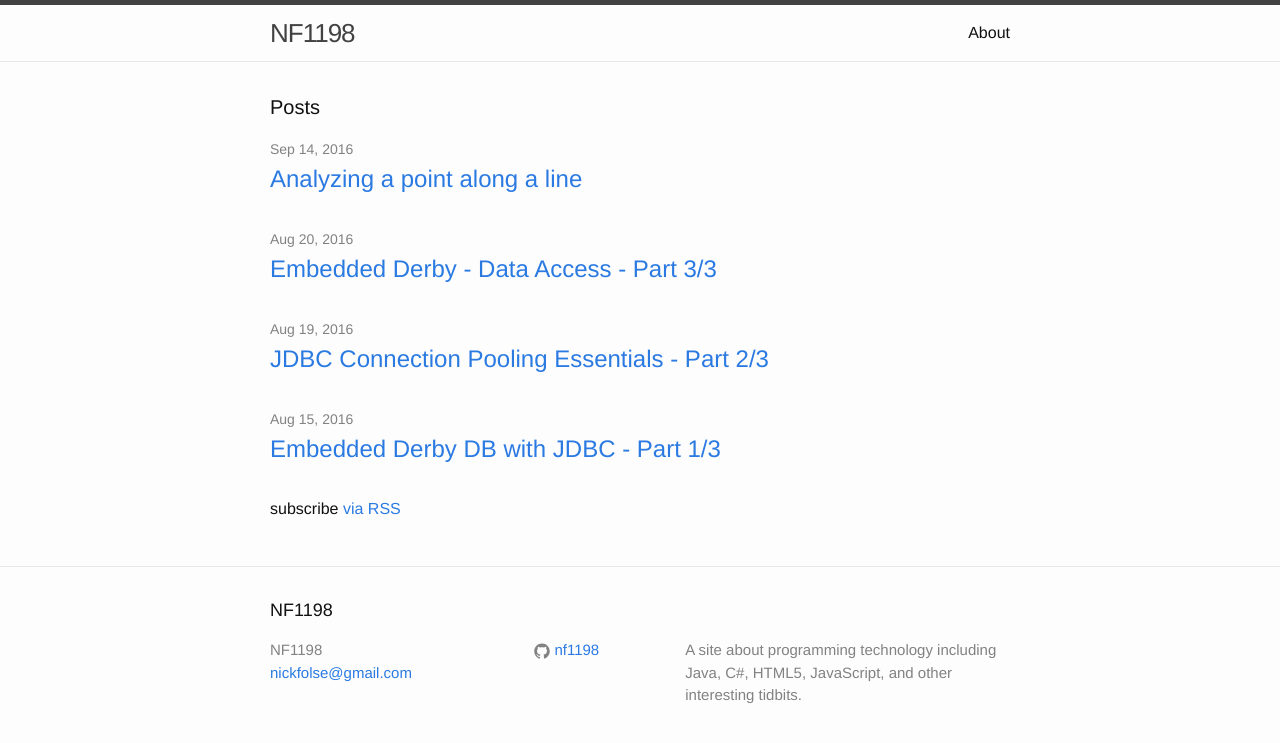
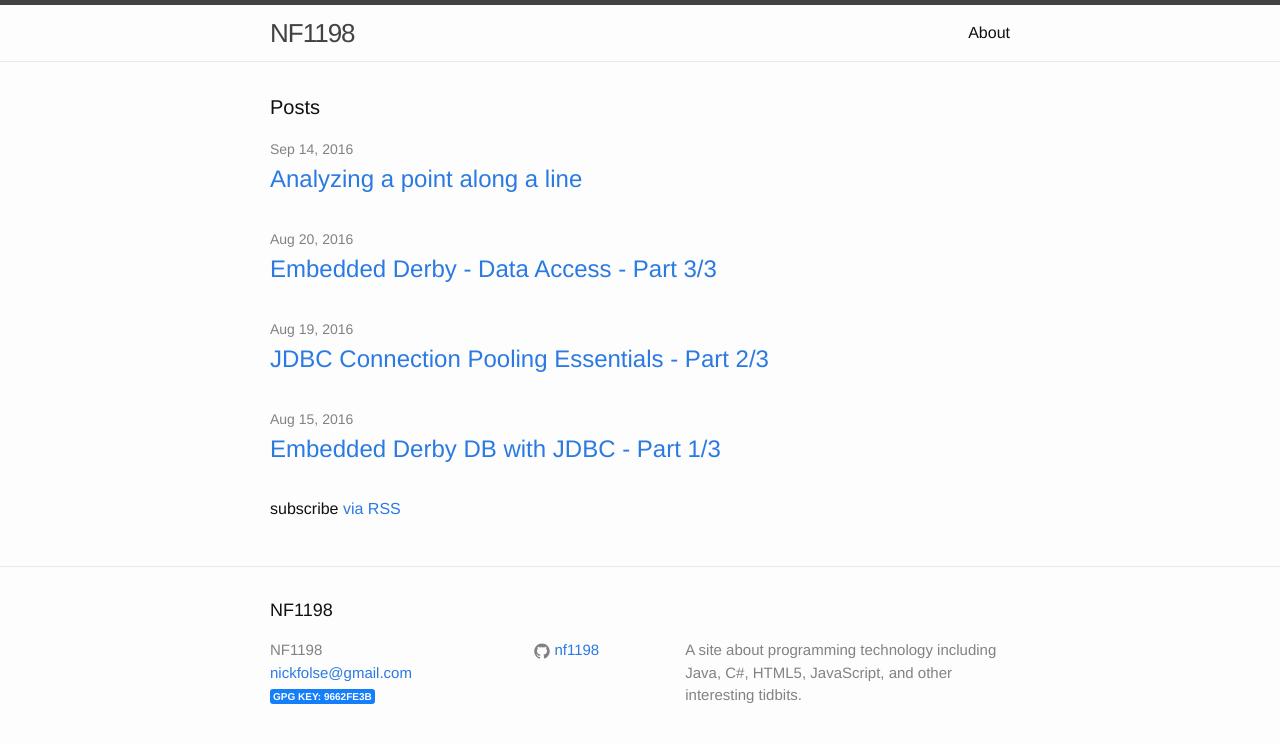
Before and after one commit to NF1198/nf1198.github.io, a Jekyll site: the page built from index.html, in a window 1280 px wide. Shown: the top 743 px of the page. Built offline with Jekyll 4.4.1, drawn with Linux system fonts in a browser that asks for light colours.

Commit message:
added public key link

```diff
--- a/_includes/footer.html
+++ b/_includes/footer.html
@@ -9,6 +9,11 @@
         <ul class="contact-list">
           <li>{{ site.title }}</li>
           <li><a href="mailto:{{ site.email }}">{{ site.email }}</a></li>
+          <li>
+            <a href="https://github.com/NF1198/nf1198.github.io/raw/master/9662FE3B.asc">
+              <span style="border-radius:3px; background-color:#157efb; padding: 2px 3px; color:white; font-weight:bold; font-size: x-small;">GPG KEY: 9662FE3B</span>
+            </a>
+          </li>
         </ul>
       </div>
 
@@ -18,9 +23,7 @@
           <li>
             {% include icon-github.html username=site.github_username %}
           </li>
-          {% endif %}
-
-          {% if site.twitter_username %}
+          {% endif %} {% if site.twitter_username %}
           <li>
             {% include icon-twitter.html username=site.twitter_username %}
           </li>
```
